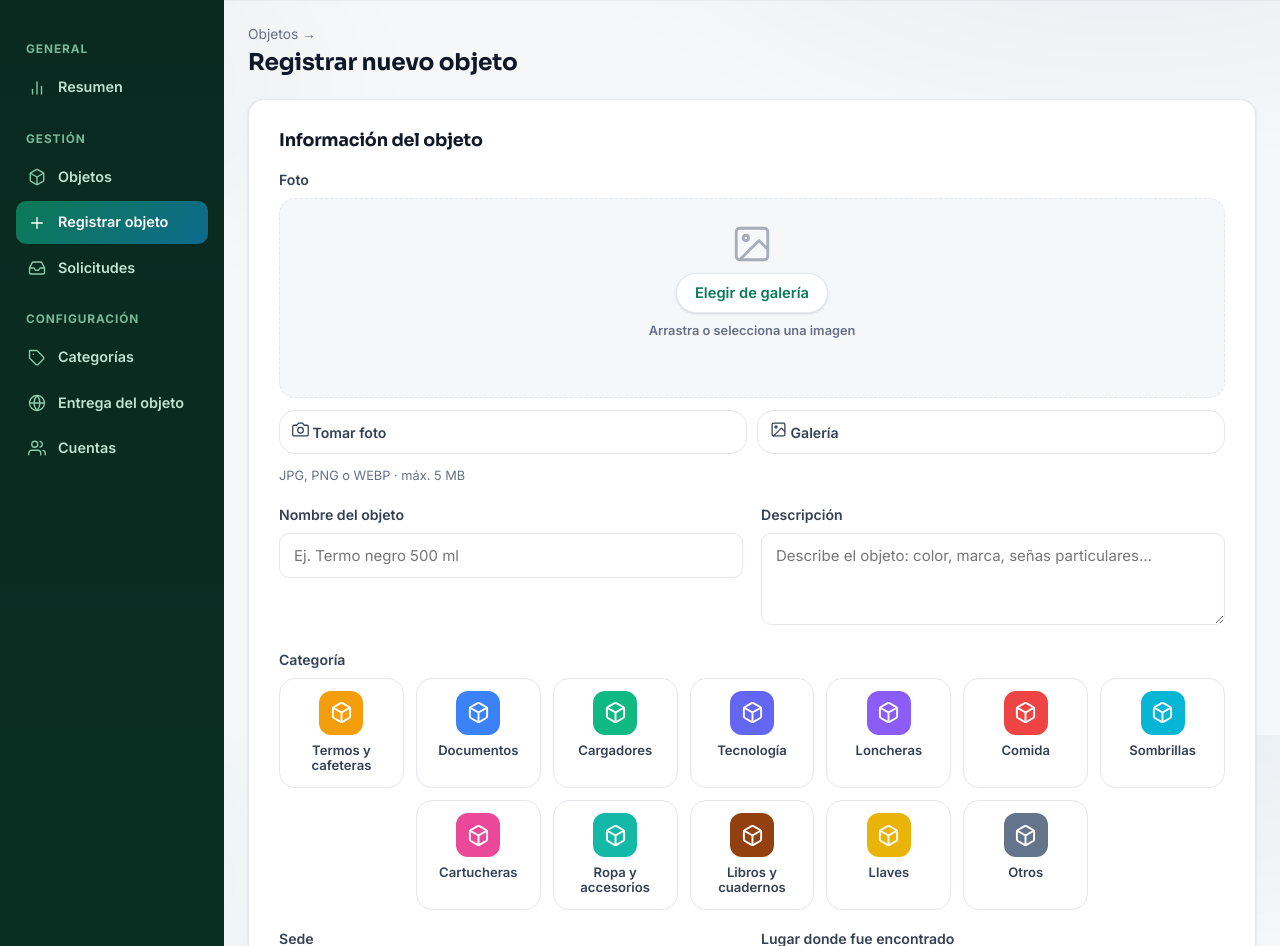
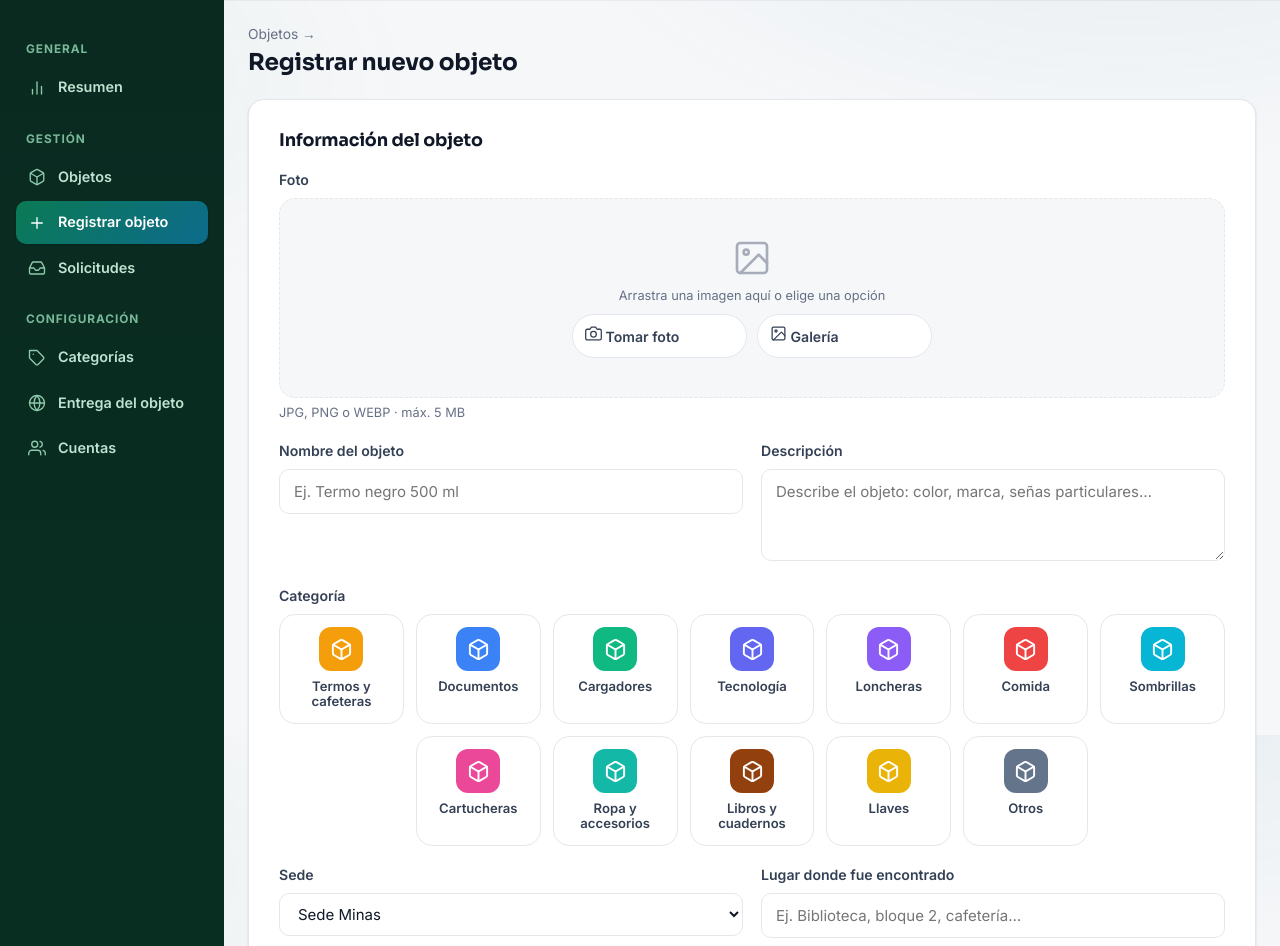
Before and after one commit to kevinramos2/Entrega-de-objetos-perdidos-, a Django app: page /panel/objetos/nuevo/ in a window 1280 px wide. Shown: the part 65-1011 px from the top of the page. Run offline with Django 5.2, Linux system fonts and the light colour scheme; the visitor is signed in with stand-in values (Sample User, id 1); data comes from the database, SQL or seed files in the repository; data that the repository does not hold is empty; some libraries are stand-ins or nearby versions.

Commit message:
movi los botones de tomar foto y galeria dentro del recuadro de la foto para que se vean como opciones del area

```diff
--- a/objetos_reclamados/registro_objetos/templates/objetos/base.html
+++ b/objetos_reclamados/registro_objetos/templates/objetos/base.html
@@ -9,7 +9,7 @@
   <link rel="preconnect" href="https://fonts.googleapis.com">
   <link rel="preconnect" href="https://fonts.gstatic.com" crossorigin>
   <link href="https://fonts.googleapis.com/css2?family=Inter:wght@400;500;600;700&family=Sora:wght@600;700;800&display=swap" rel="stylesheet">
-  <link rel="stylesheet" href="{% static 'css/estilos.css' %}?v=4">
+  <link rel="stylesheet" href="{% static 'css/estilos.css' %}?v=5">
   <link rel="icon" type="image/svg+xml" href="{% static 'img/favicon.svg' %}">
   {% block extra_head %}{% endblock %}
 </head>
--- a/objetos_reclamados/registro_objetos/templates/panel/objeto_form.html
+++ b/objetos_reclamados/registro_objetos/templates/panel/objeto_form.html
@@ -31,16 +31,14 @@
              class="archivo-subida-input" {% if form.foto.value %}data-foto-actual="{{ form.foto.value.url }}"{% endif %}>
       <input type="file" name="{{ form.foto.name }}" id="id_foto_camara" accept="image/*" capture="environment"
              class="archivo-subida-input">
-      <label class="archivo-subida-area" for="{{ form.foto.id_for_label }}">
+      <div class="archivo-subida-area">
         <img class="archivo-subida-preview"
              src="{% if form.foto.value %}{{ form.foto.value.url }}{% endif %}"
              alt="Vista previa de la foto" {% if not form.foto.value %}hidden{% endif %}>
         <div class="archivo-subida-vacio" {% if form.foto.value %}hidden{% endif %}>
           <svg viewBox="0 0 24 24" fill="none" stroke="currentColor" stroke-width="1.6" stroke-linecap="round" stroke-linejoin="round"><rect x="3" y="3" width="18" height="18" rx="2" ry="2"/><circle cx="8.5" cy="8.5" r="1.5"/><polyline points="21 15 16 10 5 21"/></svg>
-          <span class="archivo-subida-accion">Elegir de galería</span>
-          <span class="archivo-subida-hint">Arrastra o selecciona una imagen</span>
+          <span class="archivo-subida-hint">Arrastra una imagen aquí o elige una opción</span>
         </div>
-      </label>
         <div class="archivo-subida-botones">
           <label class="archivo-subida-boton" for="id_foto_camara">
             <svg viewBox="0 0 24 24" fill="none" stroke="currentColor" stroke-width="1.8" stroke-linecap="round" stroke-linejoin="round"><path d="M23 19a2 2 0 0 1-2 2H3a2 2 0 0 1-2-2V8a2 2 0 0 1 2-2h4l2-3h6l2 3h4a2 2 0 0 1 2 2z"/><circle cx="12" cy="13" r="4"/></svg>
@@ -50,6 +48,7 @@
             <svg viewBox="0 0 24 24" fill="none" stroke="currentColor" stroke-width="1.8" stroke-linecap="round" stroke-linejoin="round"><rect x="3" y="3" width="18" height="18" rx="2"/><circle cx="8.5" cy="8.5" r="1.5"/><polyline points="21 15 16 10 5 21"/></svg>
             Galería
           </label>
+        </div>
       </div>
     </div>
     <div class="help">JPG, PNG o WEBP · máx. 5 MB</div>
--- a/objetos_reclamados/static/css/estilos.css
+++ b/objetos_reclamados/static/css/estilos.css
@@ -349,31 +349,26 @@ img { max-width: 100%; }
 .archivo-subida { position: relative; }
 .archivo-subida-input { position: absolute; width: 1px; height: 1px; opacity: 0; overflow: hidden; clip: rect(0 0 0 0); }
 .archivo-subida-area {
-  position: relative; display: flex; align-items: center; justify-content: center;
+  position: relative; display: flex; flex-direction: column; align-items: center; justify-content: center;
   min-height: 200px; max-height: 340px; border: 1.5px dashed var(--line); border-radius: var(--radius);
   background: var(--bg); overflow: hidden; cursor: pointer;
-  transition: border .15s, background .15s;
+  padding: 16px; transition: border .15s, background .15s;
 }
 .archivo-subida-area:hover { border-color: var(--primary); background: var(--primary-50); }
 .archivo-subida-area.dragging { border-color: var(--primary); background: var(--primary-50); }
-.archivo-subida-preview { width: 100%; height: 100%; max-height: 260px; object-fit: contain; }
+.archivo-subida-preview { width: 100%; height: auto; max-height: 220px; object-fit: contain; margin-bottom: 12px; }
 .archivo-subida-vacio {
   display: flex; flex-direction: column; align-items: center; gap: 8px;
-  color: var(--muted); text-align: center; padding: 24px;
+  color: var(--muted); text-align: center; padding: 8px;
 }
-.archivo-subida-vacio svg { width: 42px; height: 42px; opacity: .55; }
-.archivo-subida-accion {
-  font-weight: 600; color: var(--primary); font-size: .92rem;
-  background: #fff; border: 1px solid var(--line); border-radius: 999px; padding: 8px 18px;
-  box-shadow: var(--shadow-sm);
-}
+.archivo-subida-vacio svg { width: 40px; height: 40px; opacity: .55; }
 .archivo-subida-hint { font-size: .8rem; }
 
-/* Botones: tomar foto (cámara) y galería */
-.archivo-subida-botones { display: flex; gap: 10px; margin-top: 12px; flex-wrap: wrap; }
+/* Botones dentro del recuadro: tomar foto (cámara) y galería */
+.archivo-subida-botones { display: flex; gap: 10px; width: 100%; max-width: 360px; flex-wrap: wrap; }
 .archivo-subida-boton {
   flex: 1 1 0; display: inline-flex; align-items: center; justify-content: center; gap: 8px;
-  cursor: pointer; padding: 10px 12px; border: 1px solid var(--line); border-radius: var(--radius);
+  cursor: pointer; padding: 10px 12px; border: 1px solid var(--line); border-radius: 999px;
   background: var(--surface); color: var(--ink); font-size: .9rem; font-weight: 600;
   transition: border-color .15s, background .15s, color .15s;
 }
```
Lines whose indentation alone changed are shown as unchanged.
